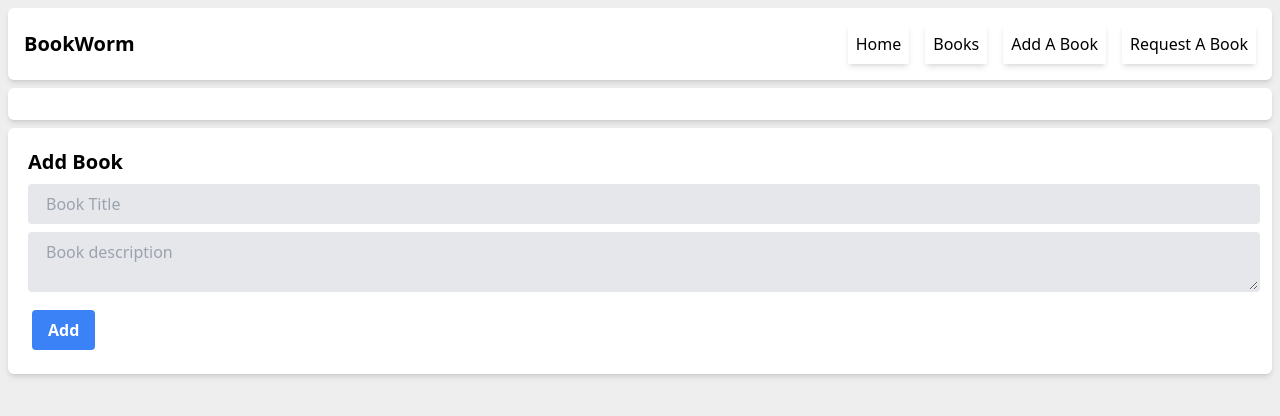
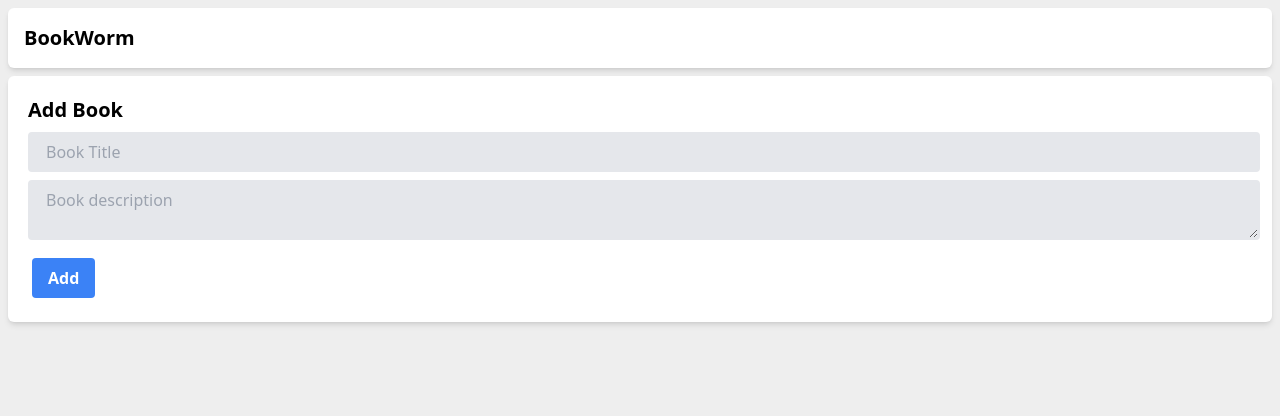
Before and after one commit to moeez8/library-app, a React (Create React App) app in the folder notts-library-frontend/: page /AddBook in a window 1280 px wide. Shown: the top 416 px of the page. Built offline with nearby package versions, Linux system fonts and the light colour scheme; no server answers.

Commit message:
Added React Router, Moved Add Book Form To Its Own Page

```diff
--- a/notts-library-frontend/package.json
+++ b/notts-library-frontend/package.json
@@ -14,6 +14,7 @@
     "postcss": "^8.4.14",
     "react": "^18.1.0",
     "react-dom": "^18.1.0",
+    "react-router-dom": "^6.3.0",
     "react-scripts": "5.0.1",
     "tailwindcss": "^3.0.24",
     "typescript": "^4.7.2",
--- a/notts-library-frontend/src/App.tsx
+++ b/notts-library-frontend/src/App.tsx
@@ -1,3 +1,5 @@
+import { BrowserRouter, Routes, Route } from "react-router-dom";
+
 import Header from "./components/Header";
 import BookList from "./components/BookList";
 import AddForm from "./components/AddForm";
@@ -6,9 +8,12 @@ function App() {
   return (
     <div className="max-w-7xl m-auto">
       <Header />
-      <BookList />
-      <AddForm />
-
+      <BrowserRouter>
+        <Routes>
+          <Route path="/" element={<BookList />} />
+          <Route path="/AddBook" element={<AddForm />} />
+        </Routes>
+      </BrowserRouter>
     </div>
   );
 }
--- a/notts-library-frontend/src/components/BookCard.tsx
+++ b/notts-library-frontend/src/components/BookCard.tsx
@@ -1,19 +1,15 @@
-interface BookInfo {
+export interface IBook {
   title?: string;
   author?: string;
   description?: string;
 }
 
-const BookCard = ({
-  title = "Undefined Title",
-  author = "Undefined Author",
-  description = "Undefined Desctiption",
-}: BookInfo) => {
+export const BookCard = (book: IBook) => {
   return (
     <div className="bg-white rounded-md shadow-md p-4 m-2">
-      <h1 className="text-lg font-bold">{title}</h1>
-      <h1 className="text-lg font-bold">{author}</h1>
-      <h1 className="text-lg font-bold">{description}</h1>
+      <h1 className="text-lg font-bold">{book.title || "Undefined"}</h1>
+      <h1 className="text-lg font-bold">{book.author || "Undefined"}</h1>
+      <h1 className="text-lg font-bold">{book.description || "Undefined"}</h1>
     </div>
   );
 };
--- a/notts-library-frontend/src/components/BookList.tsx
+++ b/notts-library-frontend/src/components/BookList.tsx
@@ -1,8 +1,8 @@
-import BookCard from "./BookCard";
+import { BookCard, IBook } from "./BookCard";
 import { useState, useEffect } from "react";
 
 const BookList = () => {
-  const [books, setbooks] = useState([]);
+  const [books, setbooks] = useState<IBook[]>([]);
   useEffect(() => {
     getBooks();
   }, []);
@@ -15,14 +15,21 @@ const BookList = () => {
     setbooks(result);
   };
 
-  const renderedItems = [];
-
-  for (const book in books) {
-    renderedItems.push(<BookCard />);
-  }
+  const renderedItems = books.map((book) => {
+    return (
+      <BookCard
+        title={book.title}
+        author={book.author}
+        description={book.description}
+      />
+    );
+  });
 
   return (
-    <div className="bg-white rounded-md shadow-md p-4 m-2">{renderedItems}</div>
+    <div className="bg-white rounded-md shadow-md p-4 m-2">
+      <h1 className="text-xl font-bold m-1">{`TotalBooks: ${renderedItems.length}`}</h1>
+      {renderedItems}
+    </div>
   );
 };
 
--- a/notts-library-frontend/src/components/Header.tsx
+++ b/notts-library-frontend/src/components/Header.tsx
@@ -6,14 +6,16 @@ const Header = () => {
       <div className="flex flex-col justify-around ">
         <h1 className="text-xl font-bold">BookWorm</h1>
       </div>
-      <div className="flex flex-col justify-around ">
+      {/* <div className="flex flex-col justify-around ">
         <div className="flex gap-4">
-          <h2 className="rounded-sm shadow-md p-2">Home</h2>
-          <h2 className="rounded-sm shadow-md p-2">Books</h2>
-          <h2 className="rounded-sm shadow-md p-2">Add A Book</h2>
-          <h2 className="rounded-sm shadow-md p-2">Request A Book</h2>
+          <h2 className="rounded-md shadow-md p-2 bg-slate-100">Home</h2>
+          <h2 className="rounded-sm shadow-md p-2 bg-slate-100">Books</h2>
+          <h2 className="rounded-sm shadow-md p-2 bg-slate-100">Add A Book</h2>
+          <h2 className="rounded-sm shadow-md p-2 bg-slate-100">
+            Request A Book
+          </h2>
         </div>
-      </div>
+      </div> */}
     </header>
   );
 };
```
Also changed, not shown: 2 other files (tests, documents, lock files or other folders).
